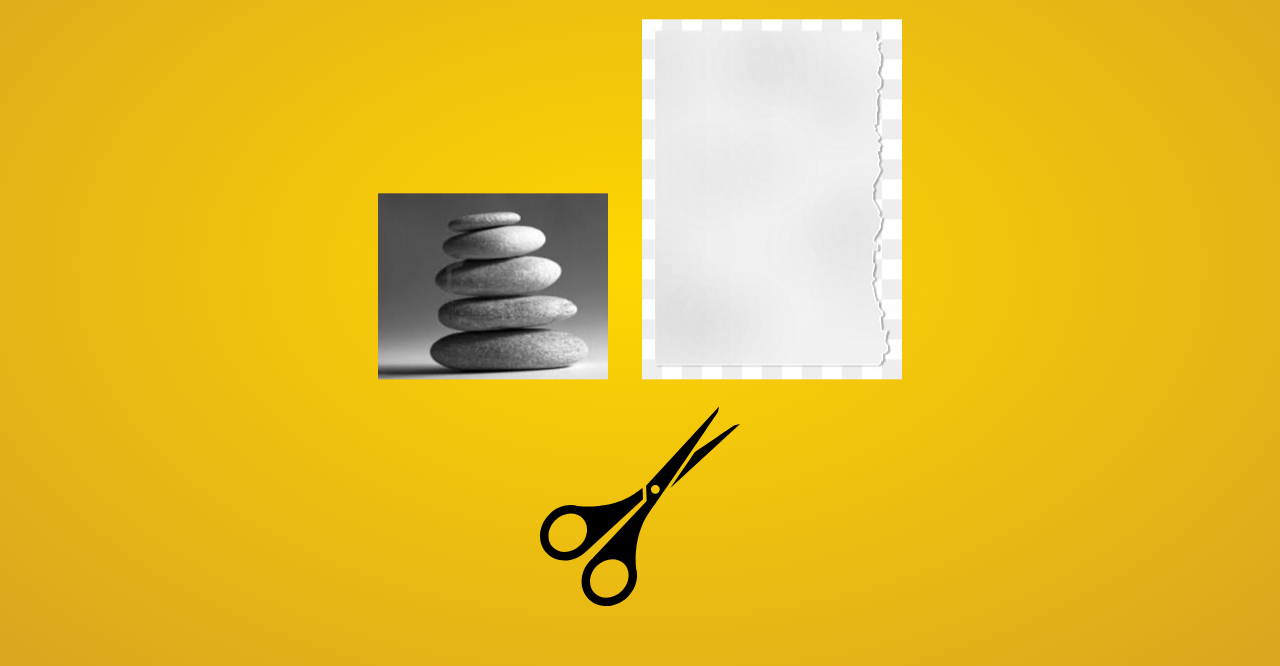
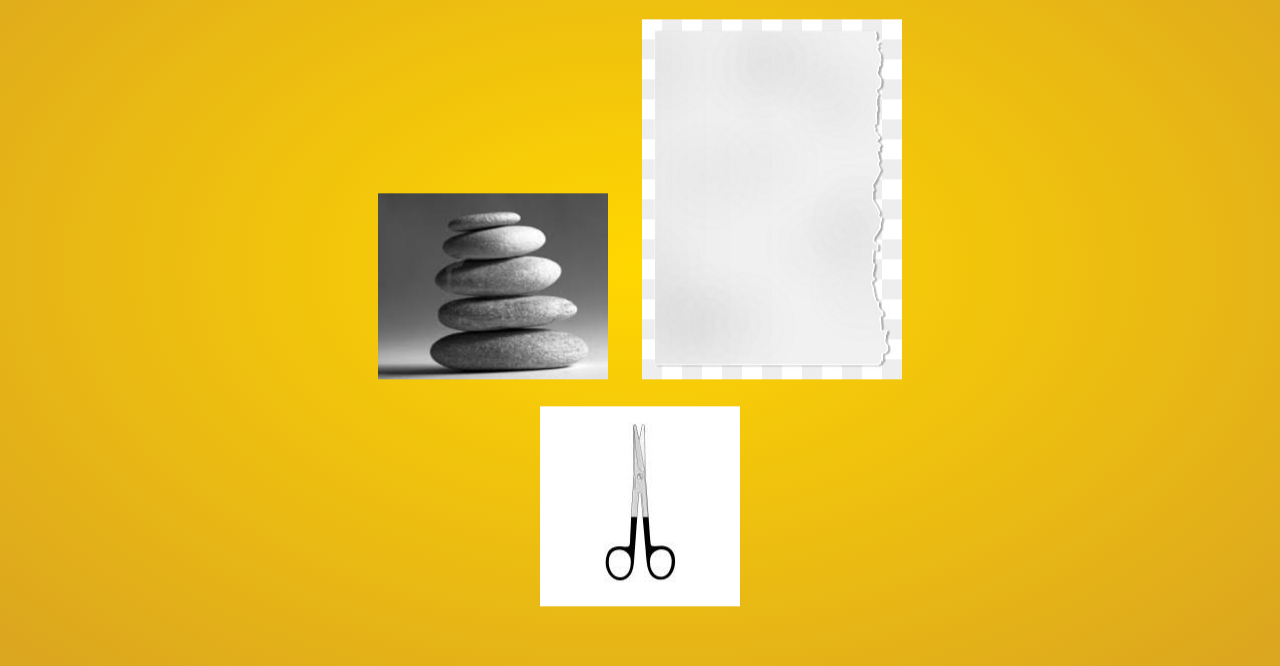
Before and after one commit to dinowins/RPS, a plain HTML site: page index.html in a window 1280 px wide. Shown: the part 134-800 px from the top of the page. Drawn offline with Linux system fonts and the light colour scheme.

Commit message:
change scissors img

```diff
--- a/index.html
+++ b/index.html
@@ -7,7 +7,7 @@
         <h1>Choose Your Weapon</h1>
         <img src='rock2.jpeg' alt='rock'>
         <img src='paper.jpg' alt='paper'>
-        <img src='scissors.svg' alt='scissors'>
+        <img src='scissors.jpeg' alt='scissors'>
         <p></p>
     </div>
   <script src='app.js'></script>
```
